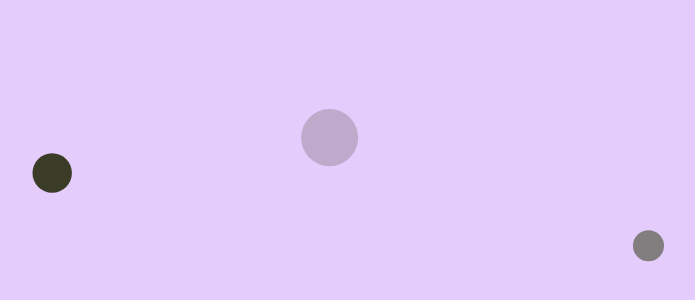
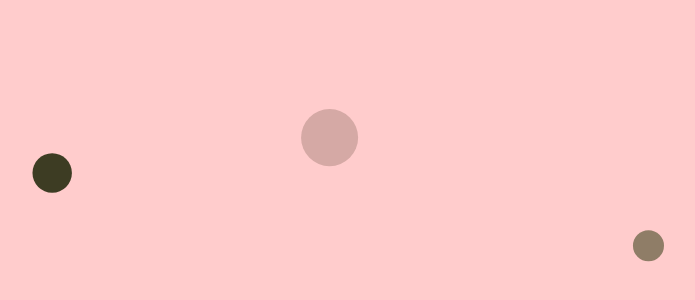
Before and after one commit to corria9/BouncingBalls, a plain HTML site: page index.html in a window 1280 px wide. Shown: the part 428-728 px from the top of the page, without its empty margins (578-1273 px from the left). Drawn offline with Linux system fonts and the light colour scheme.

Commit message:
Update index.html

```diff
--- a/index.html
+++ b/index.html
@@ -8,7 +8,7 @@
 /*AQUI VA EL CODIGO DE ESTILOS CSS
 */
 
-body { margin:0px; background-color: rgba(121,7,242,0.2); overflow: hidden; }
+body { margin:0px; background-color: rgba(255,0,0,0.2); overflow: hidden; }
 	</style>
 
 </head>
```
